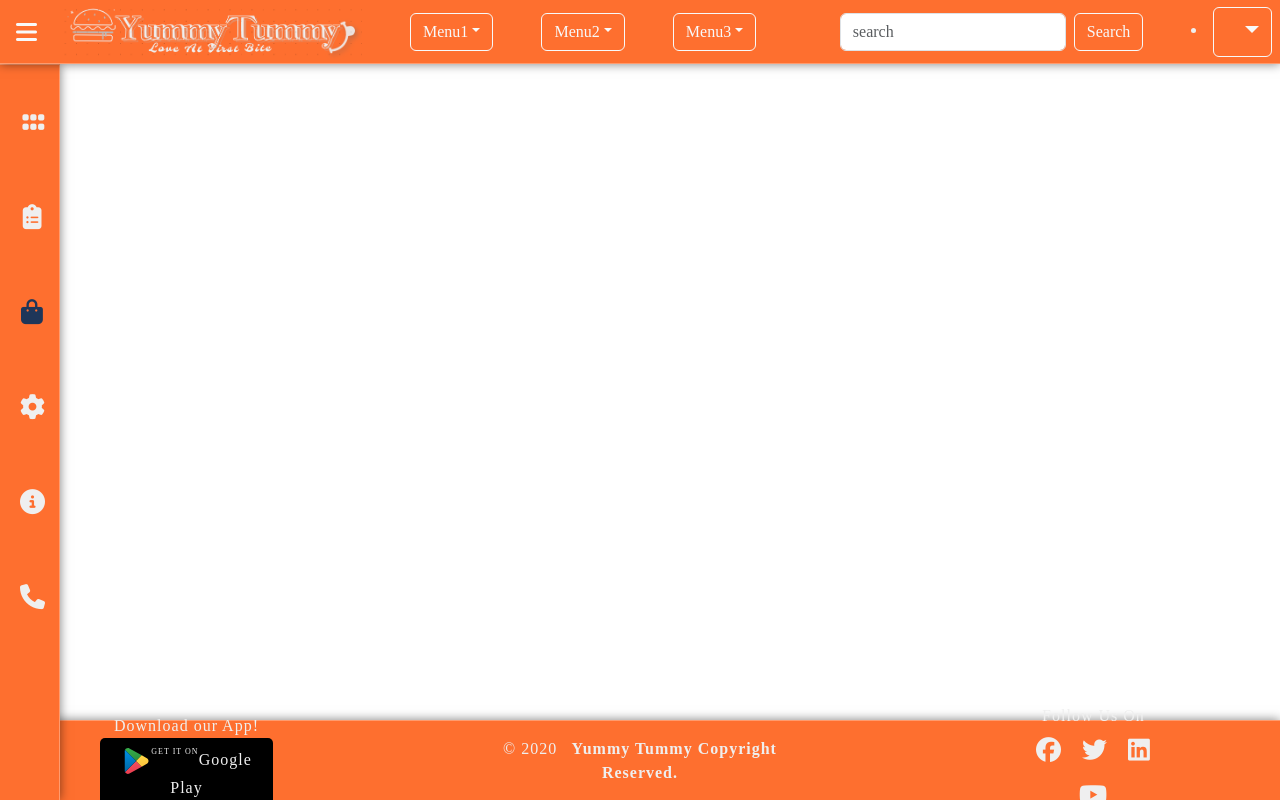
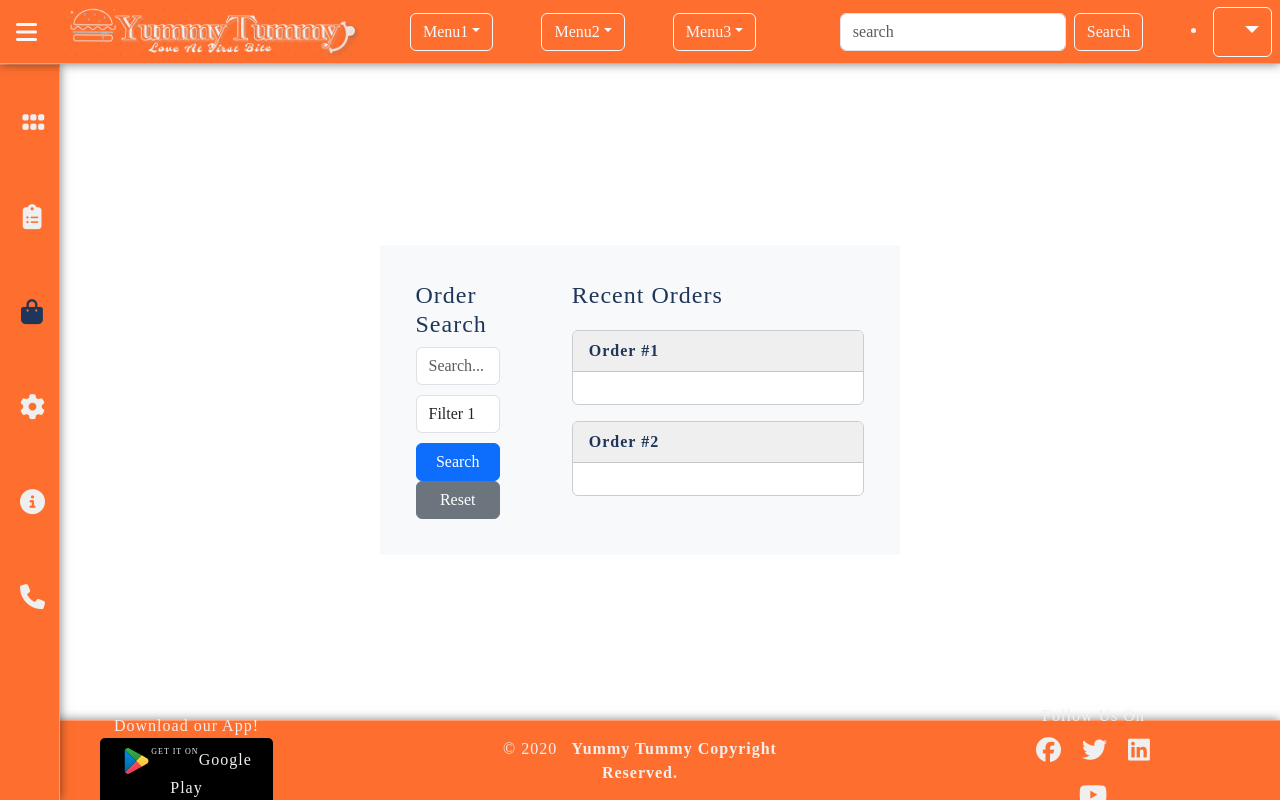
Before and after one commit to NaniBabuPallapu/fullstack_yummy_tummy_app, an Angular app in the folder angular-yummy-tummy/: page /orders in a window 1280 px wide. Built offline with nearby package versions, Linux system fonts and the light colour scheme; sample sign-in values are in the browser's storage.

Commit message:
adding orders part

```diff
--- a/angular-yummy-tummy/src/app/app-routing.module.ts
+++ b/angular-yummy-tummy/src/app/app-routing.module.ts
@@ -46,7 +46,7 @@ const routes: Routes = [
     children: UserRoutingModule.routes,
   },
   {
-    path: '', redirectTo: 'dashboard', pathMatch: 'full'
+    path: '', redirectTo: 'login', pathMatch: 'full'
   }
 ];
 
--- a/angular-yummy-tummy/src/app/components/order/orders/orders.component.html
+++ b/angular-yummy-tummy/src/app/components/order/orders/orders.component.html
@@ -1 +1,56 @@
-<p>orders works!</p>
+<!DOCTYPE html>
+<html lang="en">
+<head>
+    <!-- Add your CSS links here -->
+</head>
+<body>
+    <div class="container-fluid">
+        <div class="row">
+            <!-- Left Container for Order Search -->
+            <div class="col-lg-3 bg-light left-container">
+                <div class="p-3">
+                    <h4>Order Search</h4>
+                    <form>
+                        <div class="form-group">
+                            <input type="text" class="form-control" placeholder="Search...">
+                        </div>
+                        <div class="form-group">
+                            <select class="form-control">
+                                <option>Filter 1</option>
+                                <option>Filter 2</option>
+                                <option>Filter 3</option>
+                            </select>
+                        </div>
+                        <button type="submit" class="btn btn-primary">Search</button>
+                        <button type="reset" class="btn btn-secondary">Reset</button>
+                    </form>
+                </div>
+            </div>
+
+            <!-- Right Container for Recent Orders -->
+            <div class="col-lg-9 bg-light right-container">
+                <div class="p-3">
+                    <h4>Recent Orders</h4>
+                    <div class="card">
+                        <div class="card-header">
+                            Order #1
+                        </div>
+                        <div class="card-body">
+                            <!-- Order details for Order #1 -->
+                        </div>
+                    </div>
+                    <div class="card mt-3">
+                        <div class="card-header">
+                            Order #2
+                        </div>
+                        <div class="card-body">
+                            <!-- Order details for Order #2 -->
+                        </div>
+                    </div>
+                    <!-- Add more recent orders as needed -->
+                </div>
+            </div>
+        </div>
+    </div>
+</body>
+</html>
--- a/angular-yummy-tummy/src/app/components/order/orders/orders.component.scss
+++ b/angular-yummy-tummy/src/app/components/order/orders/orders.component.scss
@@ -1,6 +1,58 @@
-p{
+// // // orange color :  #FE6F2F;
+// // // white color : #EFEFEF;
+// // // dark blue color : #1e3659;
+
+.container-fluid{
+    height: 100vh;
     width: 100%;
+    display: flex;
+    justify-content: center;
+    align-items: center;
+    flex-direction: column;
     color: #1e3659;
-    text-align: center;
-    height: fit-content;
 }
+
+/* Style the left container for order search */
+.left-container {
+    width: 30%; /* Adjust the width as needed */
+    background-color: #EFEFEF;
+    padding: 20px;
+}
+
+.left-container h4 {
+    color: #1e3659;
+}
+
+/* Style the right container for recent orders */
+.right-container {
+    width: 70%; /* Adjust the width as needed */
+    background-color: #EFEFEF;
+    padding: 20px;
+}
+
+.right-container h4 {
+    color: #1e3659;
+}
+
+/* Style the form elements and buttons inside the left container */
+.left-container .form-group {
+    margin-bottom: 10px;
+}
+
+.left-container .btn {
+    width: 100%;
+}
+
+/* Style the cards inside the right container */
+.right-container .card {
+    margin-top: 20px;
+    border: 1px solid #ccc;
+}
+
+.right-container .card-header {
+    background-color: #EFEFEF;
+    color: #1e3659;
+    font-weight: bold;
+}
+
+/* Add more styles as needed for your specific design */
--- a/angular-yummy-tummy/src/app/components/users/create-profile/create-profile.component.scss
+++ b/angular-yummy-tummy/src/app/components/users/create-profile/create-profile.component.scss
@@ -17,7 +17,7 @@
     flex-direction: column;
     gap: 10px;
     padding-top: 10px;
-    padding-bottom: 1px;
+    padding-bottom: 10px;
     font-weight: bold;
 }
 
@@ -30,14 +30,19 @@
     align-items: center;
     flex-direction: column;
     gap: 10px;
-    padding-top: 10px;
-    padding-bottom: 1px;
+
     font-weight: bold;
     border-radius: 10px;
 
-    margin: 30px;
-    padding: 30px;
+    margin-top: 20px;
+    margin-left: 30px;
+    margin-right: 30px;
+    margin-bottom: 10px;
 
+    padding-top: 20px;
+    padding-left: 30px;
+    padding-right: 30px;
+    padding-bottom: 10px;
 
 
 }
--- a/angular-yummy-tummy/src/app/services/auth.service.ts
+++ b/angular-yummy-tummy/src/app/services/auth.service.ts
@@ -18,7 +18,7 @@ export class AuthService {
 
   constructor(private userService: UserService, private router: Router) {
     let storageUser: User | null = null;
-    const storageUserAsStr = localStorage.getItem('currentUserData'); // fetching current user details from localStorage.
+    const storageUserAsStr = localStorage.getItem('currentUserData'); // fetching current user details in the form of JSON strng from localStorage.
     if (storageUserAsStr) {
       storageUser = JSON.parse(storageUserAsStr); // parsing from JSON string to a 'User' object
 
```
Also changed, not shown: 1 other file (tests, documents, lock files or other folders).
